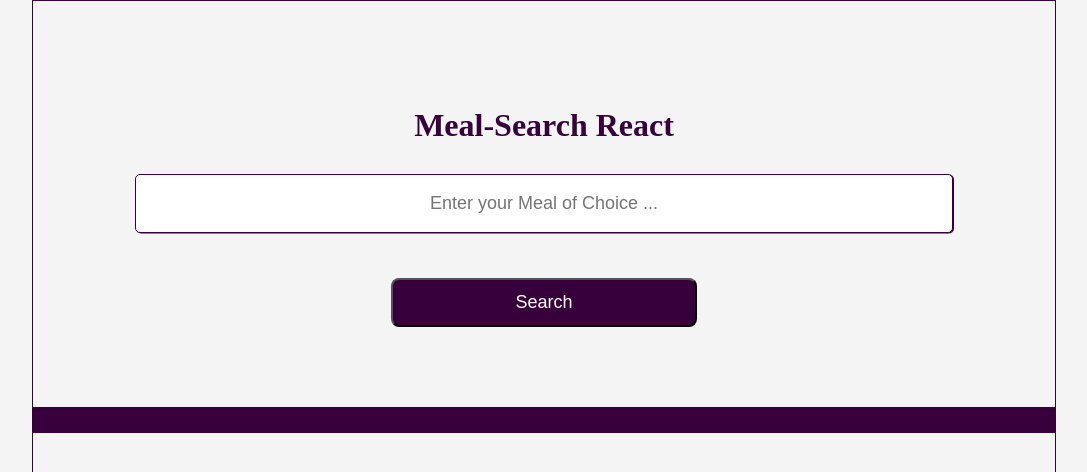
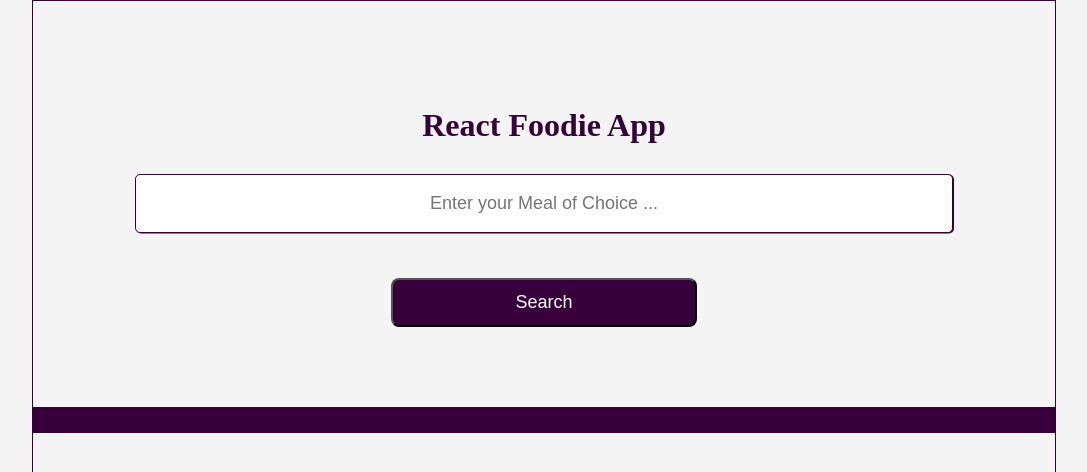
Before and after one commit to BaronKimaru/ReactFoodieApp, a React (Create React App) app: page / in a window 1280 px wide. Shown: the top 472 px of the page, without its empty margins (96-1183 px from the left). Built offline with nearby package versions, Linux system fonts and the light colour scheme.

Commit message:
title change

```diff
--- a/src/components/Search/Search.js
+++ b/src/components/Search/Search.js
@@ -43,7 +43,7 @@ class Search extends Component {
         console.log(this.state.meals);
         return (
             <div style={searchDiv}>
-                <h1 style={appHeaderStyle}> Meal-Search React </h1>
+                <h1 style={appHeaderStyle}>React Foodie App </h1>
                 <input
                     name="searchText"
                     type="text"
```
